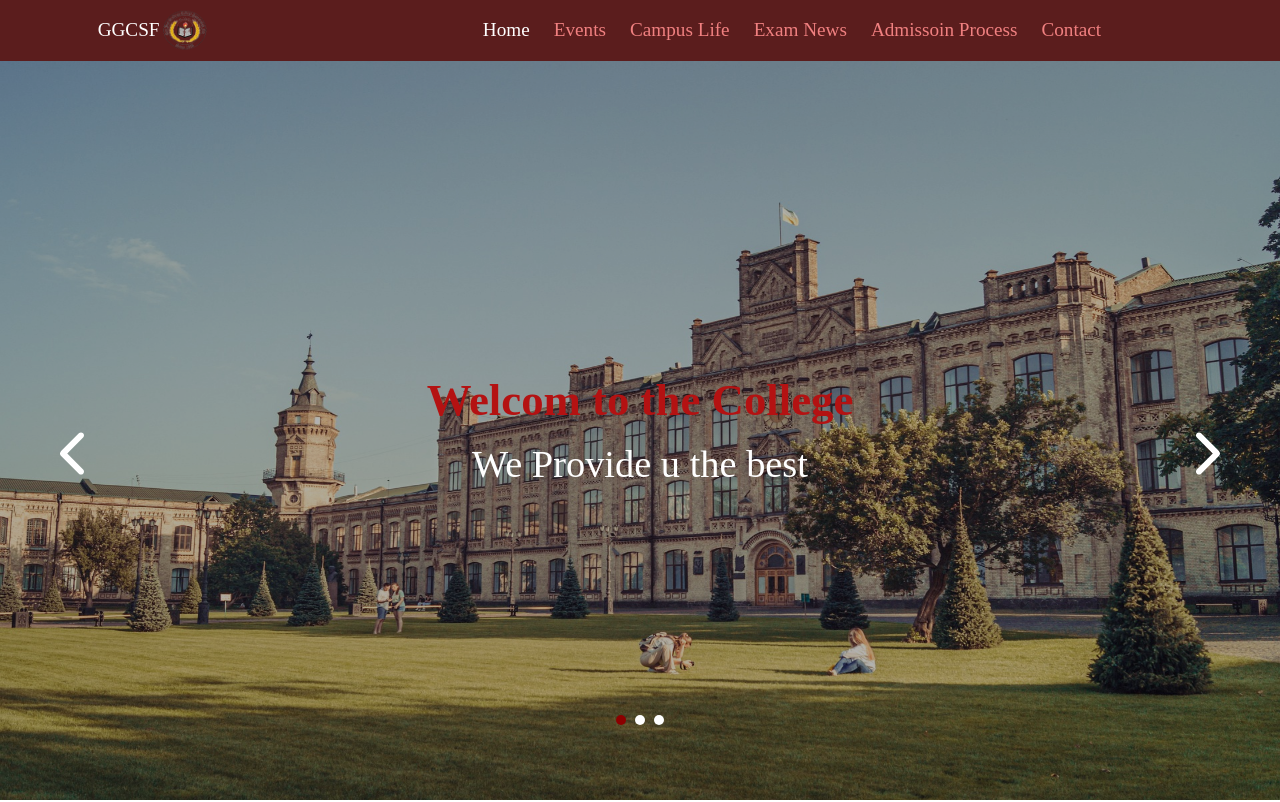
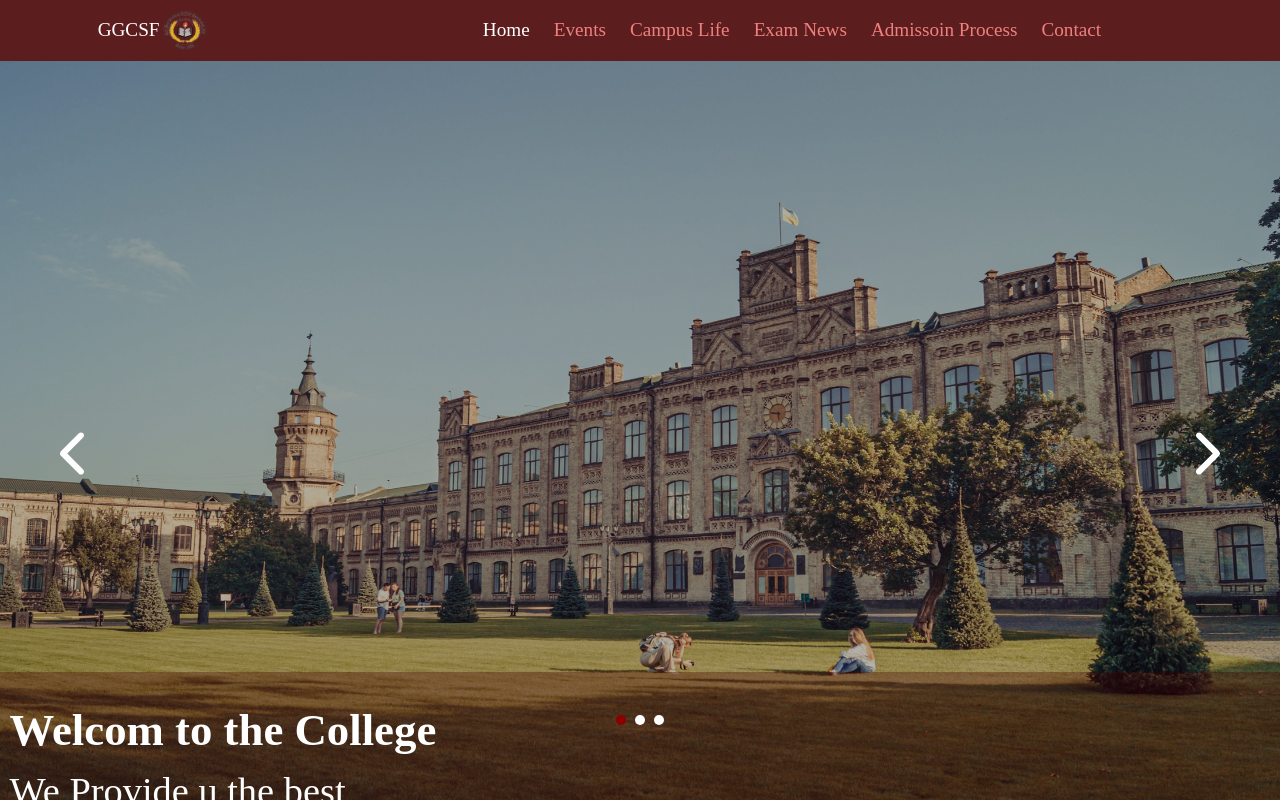
Before and after one commit to RMHamzaArif89/FYP-College-Website, a React (Vite) app in the folder College_Site_Frontend/: page / in a window 1280 px wide. Shown: the top 802 px of the page. Built offline with nearby package versions, Linux system fonts and the light colour scheme.

Commit message:
updated home page imgslider component...

```diff
--- a/College_Site_Frontend/src/Components/Footer/Footer.jsx
+++ b/College_Site_Frontend/src/Components/Footer/Footer.jsx
@@ -54,7 +54,8 @@ function Footer() {
         <div className="footerContactInfo">
           <li>
             <FaLocationArrow className='address' />
-            near xyz....
+            College Rd, Samanabad, Faisalabad, Punjab
+
           </li>
           <li>
             <IoCall className='call' />
--- a/College_Site_Frontend/src/Components/Footer/footer.css
+++ b/College_Site_Frontend/src/Components/Footer/footer.css
@@ -119,6 +119,7 @@
 
 }
 .footerContactInfo{
+    padding:1rem;
     width: 95%;
     height: 90%;
     display: flex;
@@ -132,8 +133,11 @@
     list-style: none;
     display: flex;
     gap: 0.6rem;
-    font-size: 1.3rem;
+    font-size: 1.2rem;
     color: white;
+    text-align:justify;
+    align-self:self-start;
+    align-items:center;
 }
 .footerContactInfo li .call{
     color: black;
@@ -141,10 +145,11 @@
 }
 .footerContactInfo li .mail{
     color: black;
-    font-size: 1.4rem;
+    font-size: 1.2rem;
 }
 .footerContactInfo li .address{
     color:black;
+    font-size:1.3rem;
 }
 
 
--- a/College_Site_Frontend/src/Components/HomeImgSlider/ImgCon.jsx
+++ b/College_Site_Frontend/src/Components/HomeImgSlider/ImgCon.jsx
@@ -7,12 +7,14 @@ function ImgCon(data) {
         backgroundSize:' 100% 100%',
     }
 
-
   return (
     <div className='imgCon' style={imgSliderStyle}>
+      <div className='imgConText'>
 
-        <div className="imgSliderH1">Welcom to the College</div>
+      <div className="imgSliderH1">Welcom to the College</div>
         <div className="imgSliderH2">We Provide u the best</div>
+
+      </div>
 
     </div>
   )
--- a/College_Site_Frontend/src/Components/HomeImgSlider/ImgSlider.jsx
+++ b/College_Site_Frontend/src/Components/HomeImgSlider/ImgSlider.jsx
@@ -52,8 +52,6 @@ function ImgSlider() {
 
     })
 
-
-
     return (
         <div className='imgSlider'>
             <ImgCon data={data[val].imgUrl} />
@@ -66,6 +64,7 @@ function ImgSlider() {
                         return <li key={ind} className='sliderDot' onClick={() => { clickFunc(ind) }} style={{ backgroundColor: val == ind && 'darkred' }}> </li>
                     })
                 }
+
             </div>
         </div>
     )
--- a/College_Site_Frontend/src/Components/HomeImgSlider/imgSlider.css
+++ b/College_Site_Frontend/src/Components/HomeImgSlider/imgSlider.css
@@ -13,22 +13,38 @@
  position: relative;
  display: flex;
  align-items: center;
- justify-content: center;
  gap: 1rem;
  flex-direction: column;
+ align-items: flex-start;
+ justify-content: end;
 
+}
+.imgConText{
+    width: 100%;
+    height: 8rem;
+    background: #44030353;
+    padding: 2rem .6rem;
+    display: flex;
+    flex-direction: column;
+    gap: .8rem;
 }
 .imgSliderH1{
     font-size: 2.8rem;
-    text-align: center;
-    color: rgb(180, 18, 18);
+    text-align: justify;
     font-weight: bolder;
+    color:white;
+    width: 70%;
+
+
 
 }
 .imgSliderH2{
     font-size: 2.4rem;
     color: white;
-    text-align: center;
+    text-align: justify;
+    color:white;
+    width: 70%;
+
 }
 
 .sliderLeft{
--- a/College_Site_Frontend/src/Components/contactInfo/ContactInfo.jsx
+++ b/College_Site_Frontend/src/Components/contactInfo/ContactInfo.jsx
@@ -3,7 +3,7 @@ import './contactInfo.css'
 import { MdEmail } from "react-icons/md";
 import { IoCall } from "react-icons/io5";
 import { FaGithub } from "react-icons/fa6";
-import { IoLogoWhatsapp } from "react-icons/io";
+import { MdLocationPin } from "react-icons/md";
 import { ImCross } from "react-icons/im";
 import { motion } from 'framer-motion';
 
@@ -42,19 +42,19 @@ function ContactInfo({ setInfo }) {
       </div>
       <div className="contactInfoRow">
         <div className="contactIcon">{<MdEmail />}</div>
-        <div className="contactInfoData">ranahamzaisonline@gmail.com</div>
+        <div className="contactInfoData">gpgcsa.fsd@gmail.com</div>
       </div>
       <div className="contactInfoRow">
         <div className="contactIcon">{<IoCall />}</div>
-        <div className="contactInfoData">0346-84463189</div>
+        <div className="contactInfoData">042-9330094</div>
       </div>
       <div className="contactInfoRow">
-        <div className="contactIcon">{<FaGithub />}</div>
-        <div className="contactInfoData">https://github.com/RMHamzaArif89</div>
+        <div className="contactIcon">{<MdLocationPin />}</div>
+        <div className="contactInfoData">College Rd, Samanabad, Faisalabad, Punjab</div>
       </div>
       <div className="contactInfoRow">
-        <div className="contactIcon">{<IoLogoWhatsapp />}</div>
-        <div className="contactInfoData">0321-6799757</div>
+        {/* <div className="contactIcon">{<IoLogoWhatsapp />}</div> */}
+        {/* <div className="contactInfoData">0321-6799757</div> */}
       </div>
     </motion.div>
   )
--- a/College_Site_Frontend/src/Pages/Location/Location.jsx
+++ b/College_Site_Frontend/src/Pages/Location/Location.jsx
@@ -1,17 +1,29 @@
-import React from 'react'
+import React, { useState } from 'react'
 import './location.css'
+import { motion } from "framer-motion";
+import ContactInfo from '../../Components/contactInfo/ContactInfo'
 
 
 function Location() {
+  const [showInfo,setShowInfo]=useState(false)
 
 
-return(
-<div className="location">
-  <div className="locationContainer">
-  <iframe src="https://www.google.com/maps/embed?pb=!1m18!1m12!1m3!1d27242.143736955306!2d73.04253004541266!3d31.406742353003047!2m3!1f0!2f0!3f0!3m2!1i1024!2i768!4f13.1!3m3!1m2!1s0x39225d4b6af719e5%3A0xd3e9c280ae059e59!2sGovernment%20Graduate%20College%20Samanabad%20Faisalabad!5e0!3m2!1sen!2s!4v1721714244045!5m2!1sen!2s"  style={{border:'0'}} allowfullscreen=""  referrerpolicy="no-referrer-when-downgrade"></iframe>
-  </div>
-</div>
-)
+  return (
+    <div className="location">
+      {
+             showInfo && <ContactInfo setInfo={setShowInfo} />
+      }
+      <motion.div onClick={() => setShowInfo(!showInfo)} whileTap={{ scale: 0.3 }} animate={{ opacity: 0.8 }}
+        transition={{ repeat: Infinity, duration: 3 }} className="contactInfoBtn">
+        <img src="/images/contacts.png" alt="" className="contactInfoImg" />
+        Contact Information
+      </motion.div>
+
+      <div className="locationContainer">
+        <iframe src="https://www.google.com/maps/embed?pb=!1m18!1m12!1m3!1d27242.143736955306!2d73.04253004541266!3d31.406742353003047!2m3!1f0!2f0!3f0!3m2!1i1024!2i768!4f13.1!3m3!1m2!1s0x39225d4b6af719e5%3A0xd3e9c280ae059e59!2sGovernment%20Graduate%20College%20Samanabad%20Faisalabad!5e0!3m2!1sen!2s!4v1721714244045!5m2!1sen!2s" style={{ border: '0' }} allowfullscreen="" referrerpolicy="no-referrer-when-downgrade"></iframe>
+      </div>
+    </div>
+  )
 }
 
 export default Location
--- a/College_Site_Frontend/src/Pages/Location/location.css
+++ b/College_Site_Frontend/src/Pages/Location/location.css
@@ -7,6 +7,9 @@ background-size: 100% 100%;
 display: flex;
 align-items: center;
 justify-content: center;
+position: relative;
+overflow: hidden;
+
 
 }
 .location .locationContainer{
@@ -14,6 +17,7 @@ justify-content: center;
     height: 70%;
     border: 1px solid blue;
     background: lightgray;
+
 }
 .locationContainer iframe{
     width: 100%;
```
